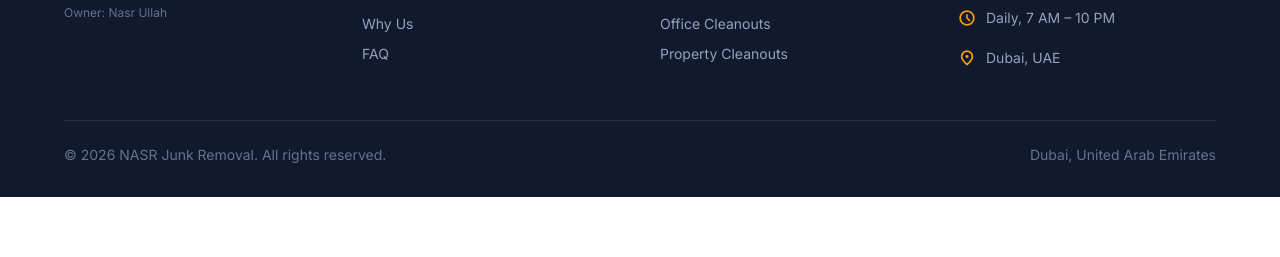
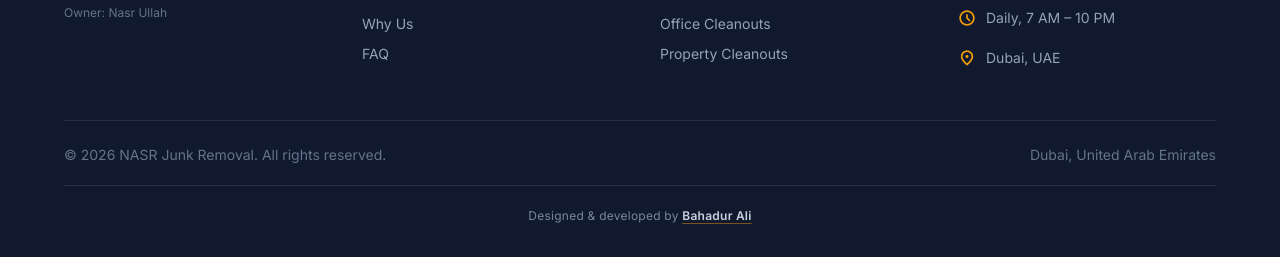
Before and after one commit to Bahadur51214/nasr-junk-removal, a plain HTML site: page index.html in a window 1280 px wide. Shown: the part 8385-8642 px from the top of the page. Before the commit the page ends 8582 px from the top, so only its background shows below. Drawn offline with Linux system fonts and the light colour scheme.

Commit message:
Add professional footer credit: Designed & developed by Bahadur Ali (WhatsApp link)

```diff
--- a/custom.css
+++ b/custom.css
@@ -578,6 +578,31 @@ html.js .service-card {
   line-height: 1.65;
 }
 
+/* --- footer credit ---------------------------------------------------------- */
+.credit-line {
+  margin: 1.25rem 0 0;
+  padding-top: 1.25rem;
+  color: #7A8699;
+  font-size: .75rem;
+  letter-spacing: .02em;
+  line-height: 1.6;
+}
+.credit-link {
+  color: #C7D0DE;
+  font-weight: 600;
+  text-decoration: underline;
+  text-decoration-color: rgba(245, 158, 11, .45);
+  text-decoration-thickness: 1px;
+  text-underline-offset: 3px;
+  transition: color .2s ease, text-decoration-color .2s ease;
+}
+.credit-link:hover,
+.credit-link:focus-visible {
+  color: #F59E0B;
+  text-decoration-color: #F59E0B;
+}
+
+
 /* --- reduced motion: show everything, animate nothing --------------------------- */
 @media (prefers-reduced-motion: reduce) {
   html {
--- a/index.html
+++ b/index.html
@@ -14,13 +14,14 @@
 <meta property="og:site_name" content="NASR Junk Removal"/>
 <meta property="og:locale" content="en_AE"/>
 <meta property="og:image" content="https://www.nasrjunkremoval.com/images/hero.jpg"/>
-<meta property="og:image:width" content="1774"/>
-<meta property="og:image:height" content="887"/>
+<meta property="og:image:width" content="1920"/>
+<meta property="og:image:height" content="815"/>
 <meta name="twitter:card" content="summary_large_image"/>
 <meta name="twitter:title" content="NASR Junk Removal Dubai"/>
 <meta name="twitter:description" content="Professional junk removal in Dubai. Same-day service."/>
 <meta name="twitter:image" content="https://www.nasrjunkremoval.com/images/hero.jpg"/>
 <meta name="theme-color" content="#10192E"/>
+<meta name="author" content="Bahadur Ali"/>
 <link rel="icon" type="image/jpeg" href="images/Logo.jpg"/>
 <link rel="apple-touch-icon" href="images/apple-touch-icon.png"/>
 <link rel="preload" href="fonts/UcC73FwrK3iLTeHuS_nVMrMxCp50SjIa1ZL7.woff2" as="font" type="font/woff2" crossorigin/>
@@ -626,6 +627,11 @@
       <p>&copy; 2026 NASR Junk Removal. All rights reserved.</p>
       <p>Dubai, United Arab Emirates</p>
     </div>
+
+    <p class="credit-line border-t border-white/10 text-center">
+      Designed &amp; developed by
+      <a class="credit-link" href="https://wa.me/923198567537?text=Hi%20Bahadur,%20I%20saw%20the%20NASR%20Junk%20Removal%20website%20you%20built" target="_blank" rel="noopener noreferrer" aria-label="Chat with Bahadur Ali, website developer, on WhatsApp">Bahadur Ali</a>
+    </p>
   </div>
 </footer>
 
```
